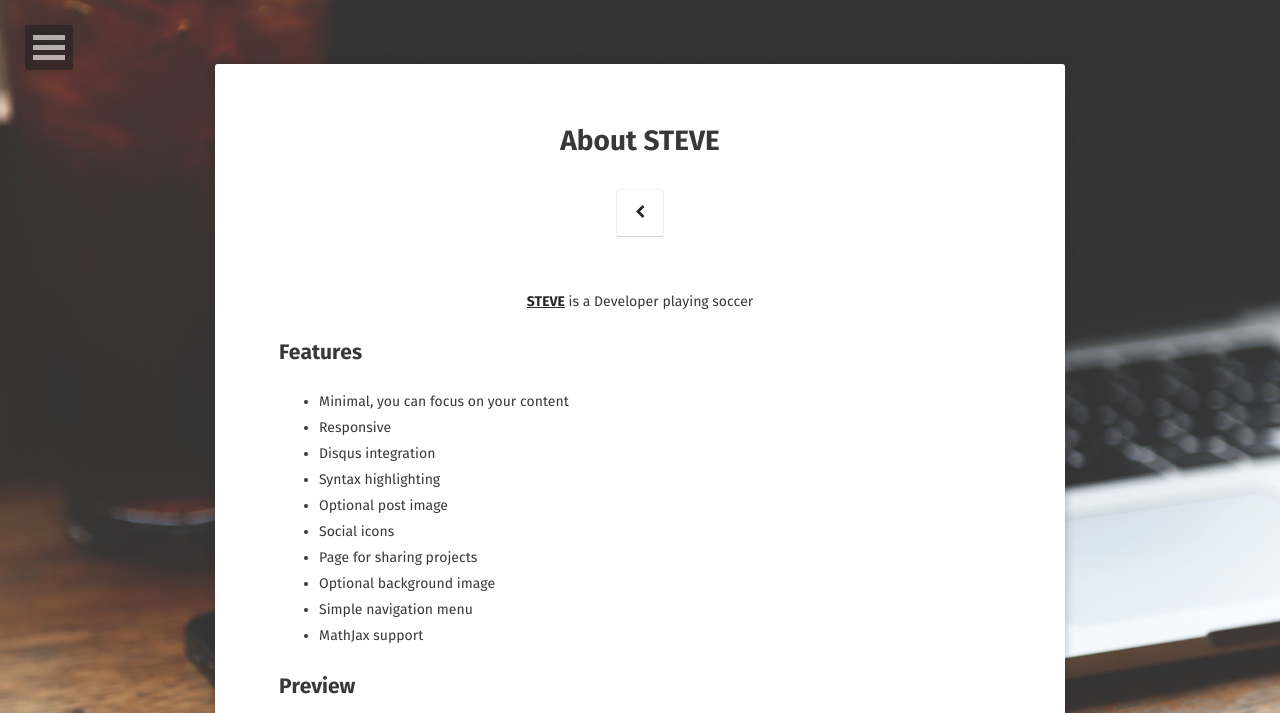
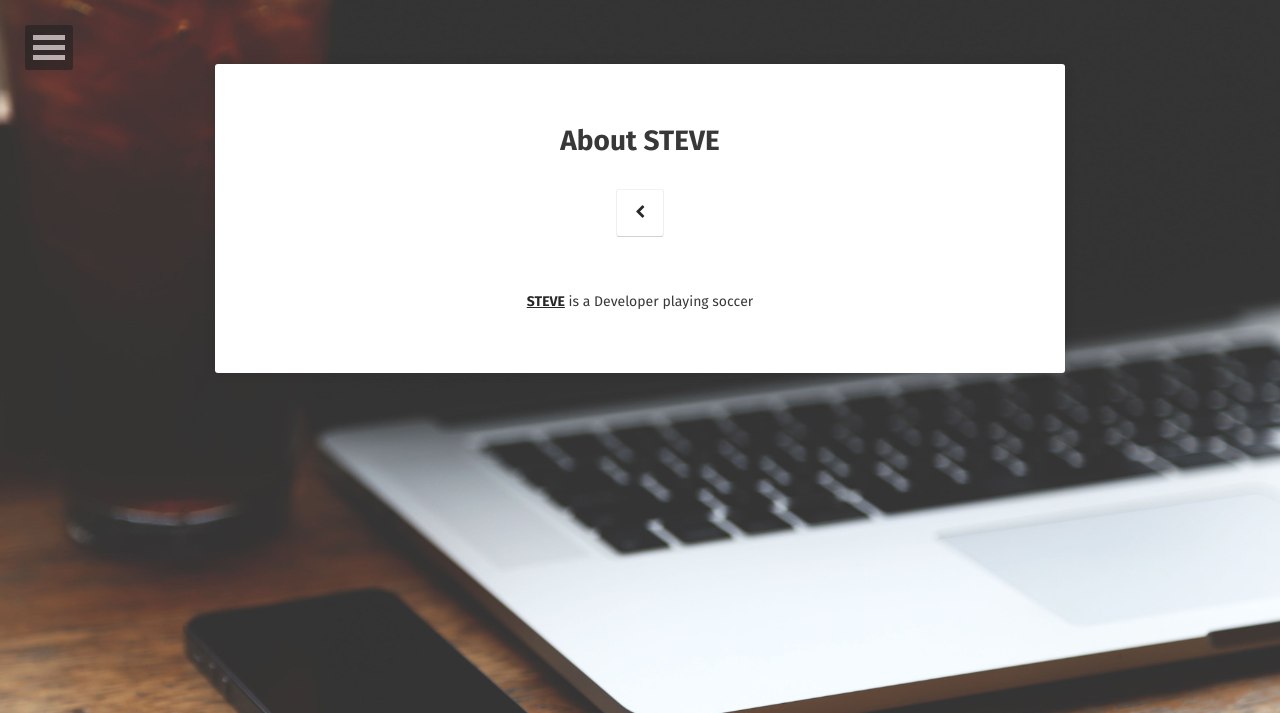
Before and after one commit to EdgeJH/exitst8.github.io, a Jekyll site: the page built from about/index.md, in a window 1280 px wide. Shown: the top 713 px of the page. Built offline with Jekyll 4.4.1, drawn with Linux system fonts in a browser that asks for light colours; some web fonts are replaced; some of the changed text lies outside the part shown; grey boxes are pictures that could not be loaded.

```diff
--- a/about/index.md
+++ b/about/index.md
@@ -8,6 +8,7 @@ comments: false
 
 <center><a href="http://taylantatli.github.io/Moon"><b>STEVE</b></a> is a Developer playing soccer</center>
 
+<!--
 ## Features
 * Minimal, you can focus on your content
 * Responsive
@@ -34,4 +35,4 @@ See a [live version of Moon](http://taylantatli.github.io/Moon) hosted on GitHub
 
 To learn how to install and use this theme check out the [Setup Guide](http://taylantatli.me/Moon/moon-theme/) for more information.
 
-[Install Moon](https://github.com/TaylanTatli/Moon){: .btn}
+[Install Moon](https://github.com/TaylanTatli/Moon){: .btn} -->
```
